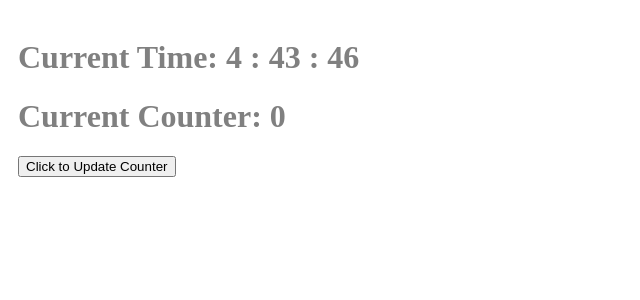
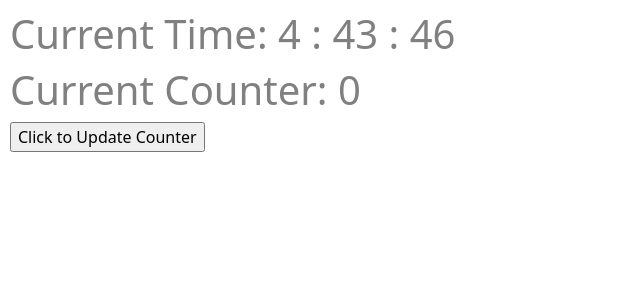
Before and after one commit to fykidwai/employee-management, an Angular app: page / in a window 1280 px wide. Shown: the top 300 px of the page, without its empty margins (0-640 px from the left). Built offline with nearby package versions, Linux system fonts and the light colour scheme.

Commit message:
Added bootstrap

```diff
--- a/package.json
+++ b/package.json
@@ -18,6 +18,7 @@
     "@angular/platform-browser": "~12.2.0",
     "@angular/platform-browser-dynamic": "~12.2.0",
     "@angular/router": "~12.2.0",
+    "bootstrap": "^5.1.1",
     "rxjs": "~6.6.0",
     "tslib": "^2.3.0",
     "zone.js": "~0.11.4"
--- a/src/styles.css
+++ b/src/styles.css
@@ -1,3 +1,5 @@
+@import "~bootstrap/dist/css/bootstrap.min.css";
+
 #container-main {
     padding: 10px;
     color: red;
```
Also changed, not shown: 1 other file (tests, documents, lock files or other folders).
